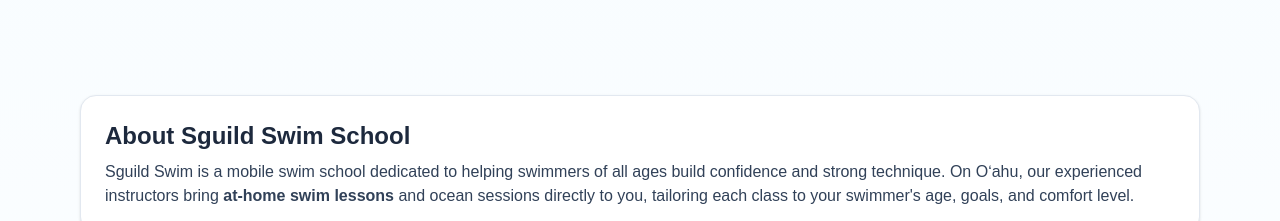
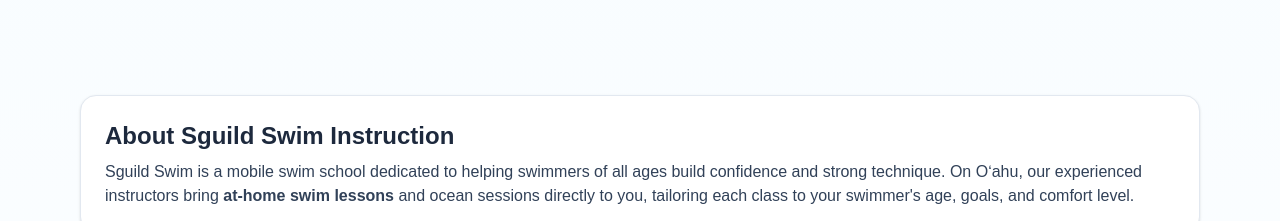
Before and after one commit to sguild-admin/sguild-site, a Next.js app: page /oahu in a window 1280 px wide. Shown: the part 1403-1624 px from the top of the page. Built offline with nearby package versions, Linux system fonts and the light colour scheme.

Commit message:
minor grammer tweak

```diff
--- a/src/app/oahu/page.tsx
+++ b/src/app/oahu/page.tsx
@@ -283,7 +283,7 @@
       {/* About */}
       <section className="mx-auto max-w-6xl px-4 py-12">
         <div className="rounded-2xl border border-slate-200 bg-white p-6 shadow-sm">
-          <h2 className="text-2xl font-bold">About Sguild Swim School</h2>
+          <h2 className="text-2xl font-bold">About Sguild Swim Instruction</h2>
           <p className="mt-2 text-slate-700">
             Sguild Swim is a mobile swim school dedicated to helping swimmers of all ages build confidence
             and strong technique. On Oʻahu, our experienced instructors bring <strong>at-home swim lessons</strong>{' '}
```
